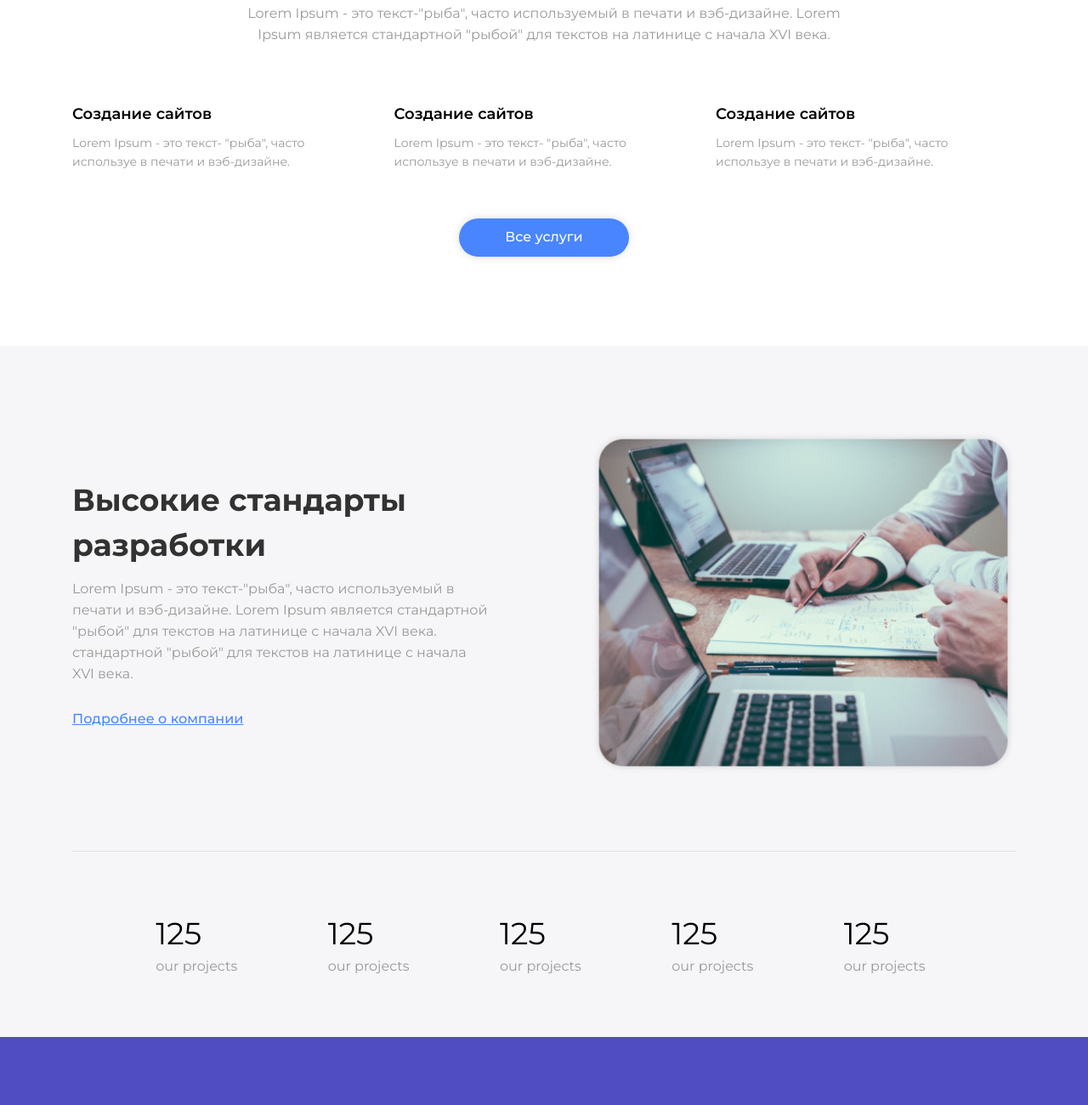
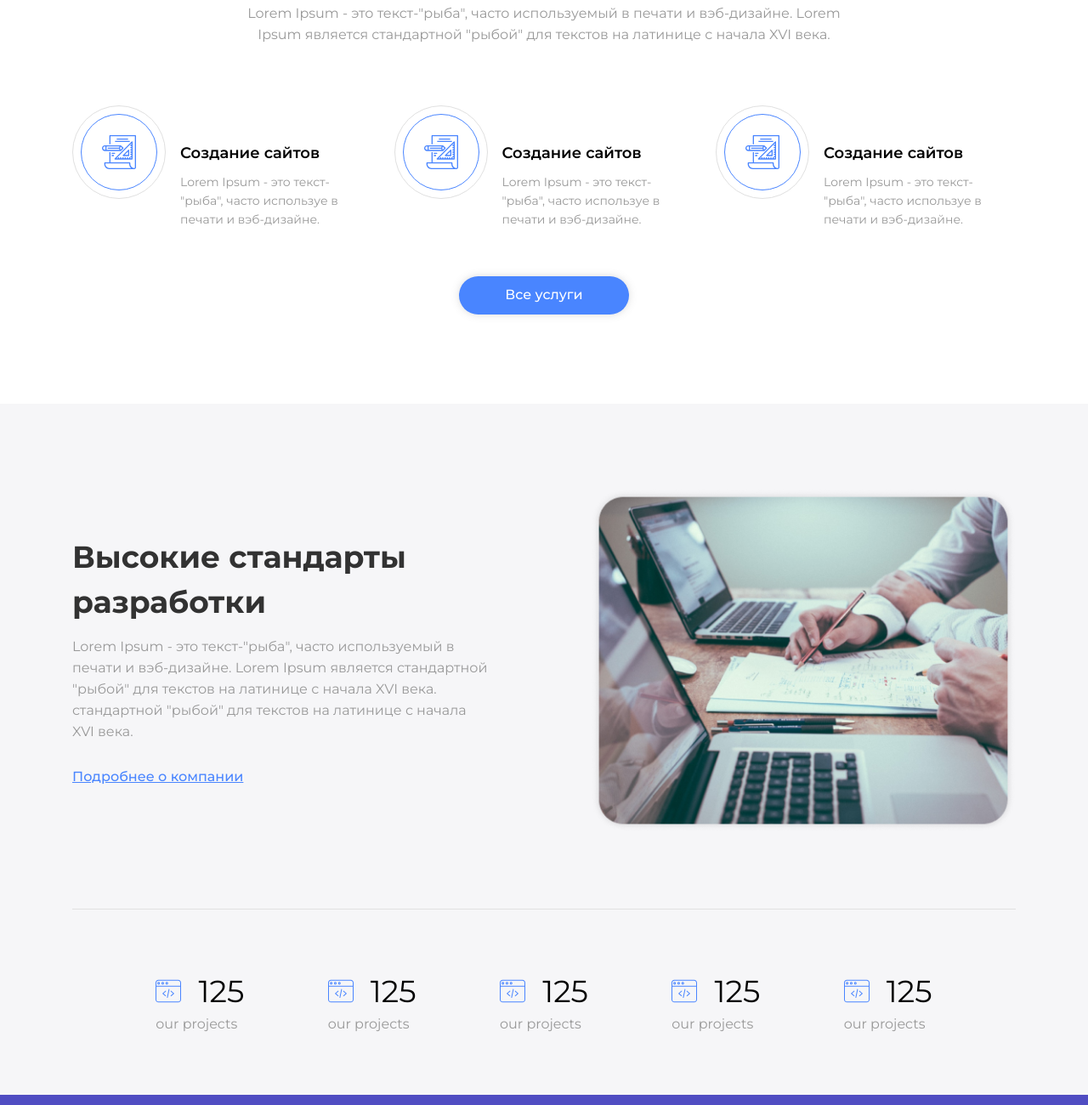
Before and after one commit to riko1212/bc-8-team, a plain HTML site: page index.html in a window 1280 px wide. Shown: the part 1180-2480 px from the top of the page at 85% size. Drawn offline with nearby package versions, Linux system fonts and the light colour scheme.

Commit message:
4-module

```diff
--- a/css/styles.css
+++ b/css/styles.css
@@ -82,7 +82,17 @@ img {
 .hero {
   padding-top: 220px;
   padding-bottom: 335px;
-  background-color: var(--secondary-title-color);
+  background-image: linear-gradient(
+      0deg,
+      rgba(0, 0, 0, 0.2),
+      rgba(0, 0, 0, 0.2)
+    ),
+    url('../images/mainbg.jpg');
+  background-repeat: no-repeat;
+  background-size: cover;
+  background-position: center;
+  max-width: 1920px;
+  margin: 0 auto;
 }
 
 .section-title {
@@ -177,6 +187,54 @@ img {
 
 .services-item {
   width: 353px;
+  display: flex;
+}
+
+.services-icon {
+  fill: var(--accent-color);
+}
+
+.circle {
+  border-radius: 50%;
+  display: flex;
+  align-items: center;
+  justify-content: center;
+}
+
+.inner-circle {
+  width: 90px;
+  height: 90px;
+  border: 1px solid var(--accent-color);
+}
+
+.inner-circle:hover,
+.inner-circle:focus,
+.inner-circle:hover .services-icon,
+.inner-circle:focus .services-icon {
+  background-color: var(--accent-color);
+  fill: #fff;
+}
+
+.outer-circle {
+  width: 110px;
+  height: 110px;
+  border: 1px solid #e0e0e0;
+  flex-shrink: 0;
+  margin-right: 17px;
+}
+
+.outer-circle:hover {
+  background-color: gray;
+}
+
+.outer-circle:hover .inner-circle,
+.outer-circle:hover svg {
+  background-color: var(--accent-color);
+  fill: #fff;
+}
+
+.services-item-content {
+  margin-top: 46px;
 }
 
 .services-list-title {
@@ -228,6 +286,12 @@ img {
 .about-project-list {
   display: flex;
   justify-content: space-evenly;
+}
+
+.about-item-top {
+  display: flex;
+  align-items: center;
+  justify-content: space-between;
 }
 
 .about-project-item {
--- a/index.html
+++ b/index.html
@@ -49,25 +49,58 @@
         </p>
         <ul class="services-list">
           <li class="services-item">
+            <div class="outer-circle circle">
+              <a class="inner-circle circle">
+                <svg class="services-icon" width="40" height="40">
+                  <use href="./images/sprite.svg#services-icon"></use>
+                </svg>
+              </a>
+            </div>
+
+            <div class="services-item-content">
               <h3 class="services-list-title">Создание сайтов</h3>
               <p class="services-list-text text">
                 Lorem Ipsum - это текст- "рыба", часто используе в печати и
                 вэб-дизайне.
               </p>
+            </div>
+
           </li>
           <li class="services-item">
+            <div class="outer-circle circle">
+              <a class="inner-circle circle">
+                <svg class="services-icon" width="40" height="40">
+                  <use href="./images/sprite.svg#services-icon"></use>
+                </svg>
+              </a>
+            </div>
+
+            <div class="services-item-content">
               <h3 class="services-list-title">Создание сайтов</h3>
               <p class="services-list-text text">
                 Lorem Ipsum - это текст- "рыба", часто используе в печати и
                 вэб-дизайне.
               </p>
+            </div>
+
           </li>
           <li class="services-item">
+            <div class="outer-circle circle">
+              <a class="inner-circle circle">
+                <svg class="services-icon" width="40" height="40">
+                  <use href="./images/sprite.svg#services-icon"></use>
+                </svg>
+              </a>
+            </div>
+
+            <div class="services-item-content">
               <h3 class="services-list-title">Создание сайтов</h3>
               <p class="services-list-text text">
                 Lorem Ipsum - это текст- "рыба", часто используе в печати и
                 вэб-дизайне.
               </p>
+            </div>
+
           </li>
         </ul>
         <button class="services-button button" type="button">
@@ -96,23 +129,53 @@
 
         <ul class="about-project-list">
           <li class="about-project-item">
+            <div class="about-item-top">
+              <svg class="services-icon" width="30" height="30">
+                <use href="./images/sprite.svg#about-icon"></use>
+              </svg>
               <span class="about-project-number">125</span>
+            </div>
+
             <p class="about-project-name text">our projects</p>
           </li>
           <li class="about-project-item">
+            <div class="about-item-top">
+              <svg class="services-icon" width="30" height="30">
+                <use href="./images/sprite.svg#about-icon"></use>
+              </svg>
               <span class="about-project-number">125</span>
+            </div>
+
             <p class="about-project-name text">our projects</p>
           </li>
           <li class="about-project-item">
+            <div class="about-item-top">
+              <svg class="services-icon" width="30" height="30">
+                <use href="./images/sprite.svg#about-icon"></use>
+              </svg>
               <span class="about-project-number">125</span>
+            </div>
+
             <p class="about-project-name text">our projects</p>
           </li>
           <li class="about-project-item">
+            <div class="about-item-top">
+              <svg class="services-icon" width="30" height="30">
+                <use href="./images/sprite.svg#about-icon"></use>
+              </svg>
               <span class="about-project-number">125</span>
+            </div>
+
             <p class="about-project-name text">our projects</p>
           </li>
           <li class="about-project-item">
+            <div class="about-item-top">
+              <svg class="services-icon" width="30" height="30">
+                <use href="./images/sprite.svg#about-icon"></use>
+              </svg>
               <span class="about-project-number">125</span>
+            </div>
+
             <p class="about-project-name text">our projects</p>
           </li>
         </ul>
```
Also changed, not shown: images/mainbg.jpg (added), images/sprite.svg (added). Lines whose indentation alone changed are shown as unchanged.
